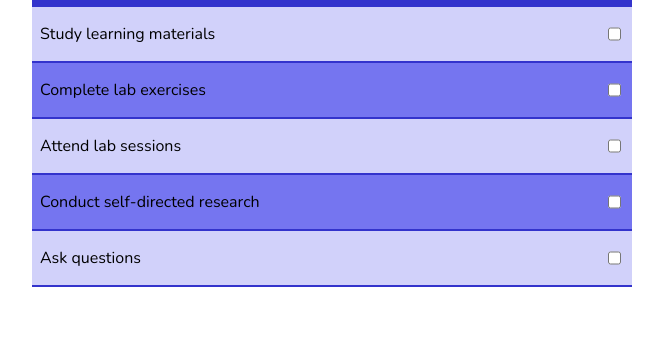
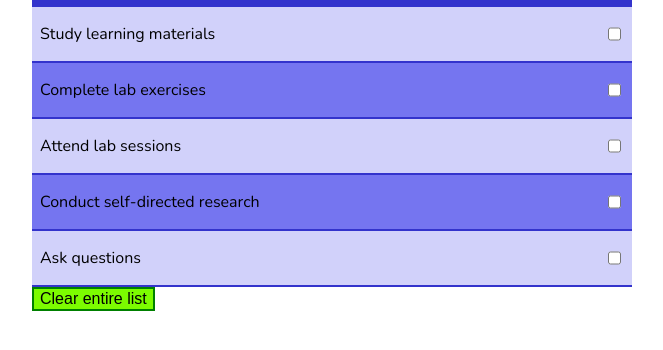
Before and after one commit to Jspanglez/CTEC3905-Lab-Work, a plain HTML site: page lab-06/index.html in a window 1280 px wide. Shown: the part 94-444 px from the top of the page, without its empty margins (308-971 px from the left). Drawn offline with nearby package versions, Linux system fonts and the light colour scheme.

Commit message:
Added a footer with a "clear all" button

```diff
--- a/lab-06/index.html
+++ b/lab-06/index.html
@@ -38,6 +38,9 @@
         </li>
       </ul>
     </main>
+    <footer>
+      <button id="clear">Clear entire list</button>
+    </footer>
     <script src="scripts.js"></script>
   </body>
 </html>
```
